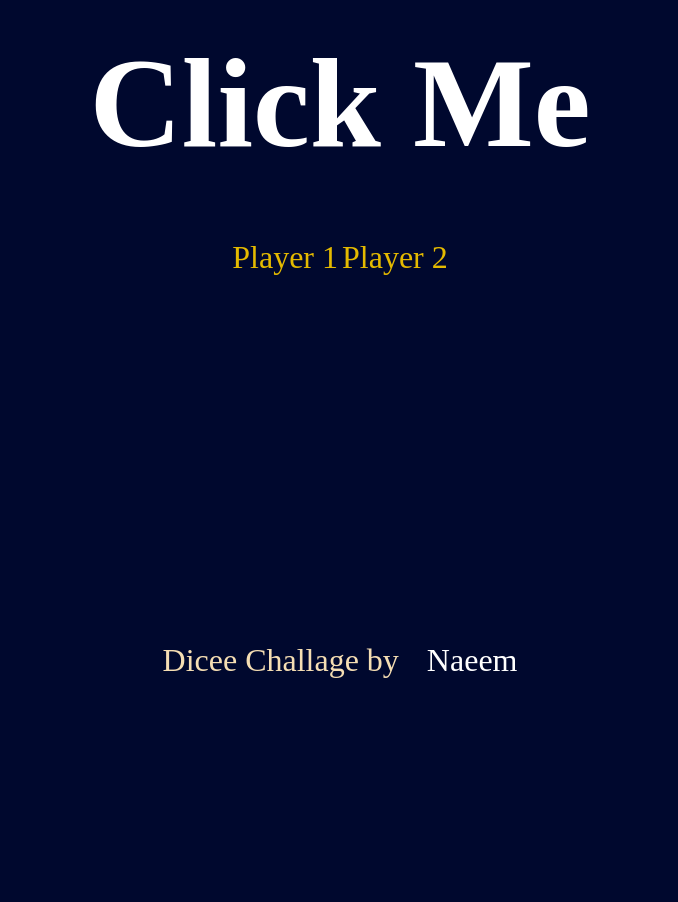
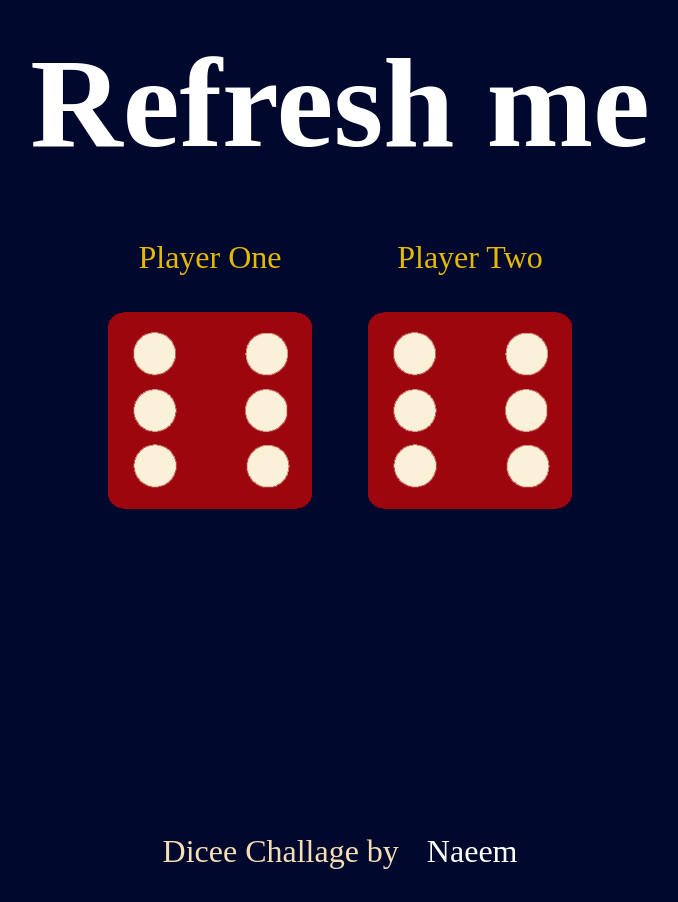
Before and after one commit to NHossen/Dicee-Game, a plain HTML site: page index.html in a window 1280 px wide. Shown: the whole page, without its empty margins (300-978 px from the left). Before the commit the page ends 800 px from the top, so only its background shows below. Drawn offline with Linux system fonts and the light colour scheme.

Commit message:
random Number added

```diff
--- a/index.html
+++ b/index.html
@@ -9,7 +9,7 @@
 </head>
 <body>
   <!-- Header Section -->
-  <header><h1>Click Me</h1></header>
+  <header><h1>Refresh me</h1></header>
 
   <!-- Main Section -->
 
@@ -17,13 +17,13 @@
     <div class="container">
 
      <div class="dice">
-        <p>Player 1</p>
-        <img class="img1" src="">
+        <p>Player One</p>
+        <img class="img1" src="images/dice6.png">
      </div>
 
      <div class="dice">
-       <p>Player 2</p>
-       <img class="img2" src="">
+       <p>Player Two</p>
+       <img class="img2" src="images/dice6.png">
      </div>
    </div>
   </main>
@@ -36,7 +36,7 @@
 
   <!-- Script -->
 
-  <script src="dice.js"></script>
+  <script src="index.js"></script>
 
 </body>
 </html>
--- /dev/null
+++ b/index.js
@@ -0,0 +1,8 @@
+let randomNumber1=Math.floor(Math.random()*6+1);
+
+var randomDiceImage='dice' + randomNumber1 + '.png';//dice1-6
+
+var img
+
+
+console.log(randomNumber1);
```
Also changed, not shown: dice.js (deleted).
